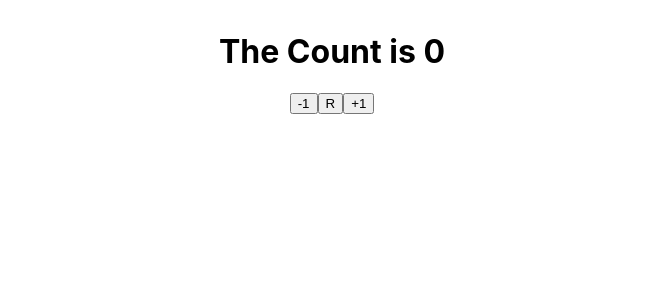
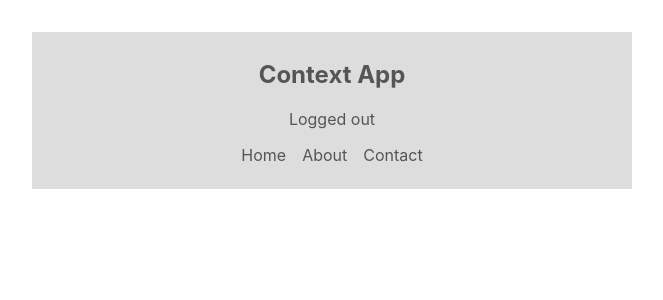
Before and after one commit to Aceba1/React-Basics-ReadingList, a React (Create React App) app in the folder client/: page / in a window 1280 px wide. Shown: the top 300 px of the page, without its empty margins (308-971 px from the left). Built offline with nearby package versions, Linux system fonts and the light colour scheme.

Commit message:
Update NavBar to match tutorials

```diff
--- a/client/src/App.js
+++ b/client/src/App.js
@@ -1,13 +1,13 @@
 import React from 'react';
-import NavBarFunc from './components/NavBarFunc'
+import NavBar from './components/NavBar'
 import AuthContextProvider from './contexts/AuthContext';
 import ThemeContextProvider from './contexts/ThemeContext';
 function App() {
   return (
     <div className="App">
-      <NavBarFunc />
       <AuthContextProvider>
         <ThemeContextProvider>
+          <NavBar />
         </ThemeContextProvider>
       </AuthContextProvider>
     </div>
--- /dev/null
+++ b/client/src/components/NavBar.js
@@ -0,0 +1,25 @@
+import React, { useContext } from 'react'
+import { ThemeContext } from '../contexts/ThemeContext'
+import { AuthContext } from '../contexts/AuthContext'
+
+function NavBarFunc() {
+  const { isAuth, toggleAuth } = useContext(AuthContext);
+  const { theme: themeName, light, dark } = useContext(ThemeContext);
+  const theme = themeName === 'light' ? light : dark;
+
+  return (
+    <nav style={{background: theme.ui, color: theme.syntax}}>
+      <h1>Context App</h1>
+      <div onClick={toggleAuth}>
+        {isAuth ? 'Logged in' : 'Logged out'}
+      </div>
+      <ul>
+        <li>Home</li>
+        <li>About</li>
+        <li>Contact</li>
+      </ul>
+    </nav>
+  )
+}
+
+export default NavBarFunc
--- a/client/src/components/NavBarFunc.js
+++ /dev/null
@@ -1,21 +0,0 @@
-import React, { useState, /*useEffect*/ } from 'react'
-import PropTypes from 'prop-types'
-
-function NavBarFunc(props) {
-
-  const [count, setCount] = useState(0);
-
-  return (
-    <div>
-      <h1>{`The Count is ${count}`}</h1>
-      <button onClick={() => {setCount(count - 1)}}>-1</button>
-      <button onClick={() => {setCount(0)}}>R</button>
-      <button onClick={() => {setCount(count + 1)}}>+1</button>
-    </div>
-  )
-}
-
-NavBarFunc.propTypes = {
-}
-
-export default NavBarFunc
```
